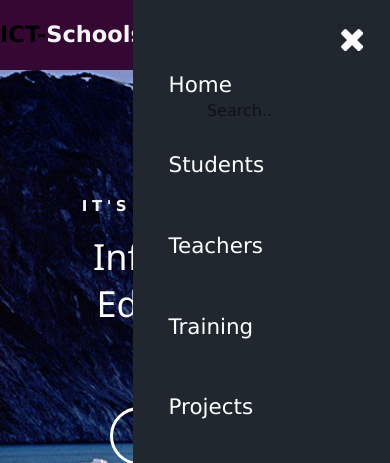
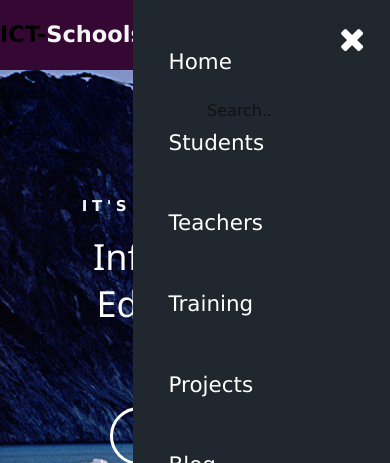
Before and after one commit to ebibesty/ictschools, a PHP site: page / in a window 390 px wide; the page is wider, and only the part inside the window is pictured. Shown: the top 463 px of that part. Run offline with PHP 8.4, Linux system fonts and the light colour scheme; grey boxes are pictures that could not be loaded.

Commit message:
Update index.css

```diff
--- a/css/index.css
+++ b/css/index.css
@@ -848,7 +848,7 @@
        visibility: visible;
        }
        .primary-nav{
-       margin-top: 2.5em;
+       margin-top: 1em;
        }
 
        input[type=text]:focus {
@@ -1292,14 +1292,14 @@
 
        }
 
-       .w3-content-w3-section{
+/*        .w3-content-w3-section{
        margin-right:2em;
        height:50px;
        max-width:700px;
        margin-left: 2em;
        margin-top:6.5em;
        margin-bottom: 2em;
-       }
+       } */
        .slides{
        border-radius:2em;
        width:700px;
```
